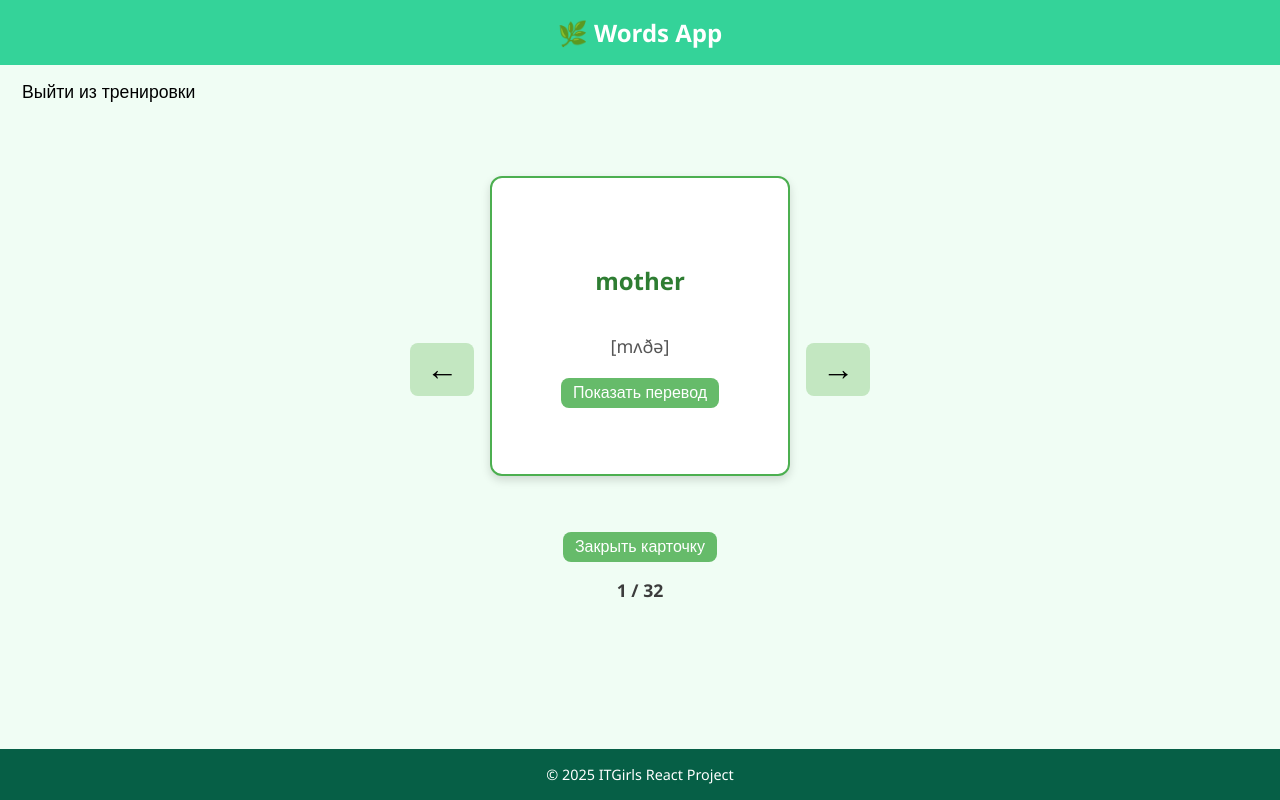
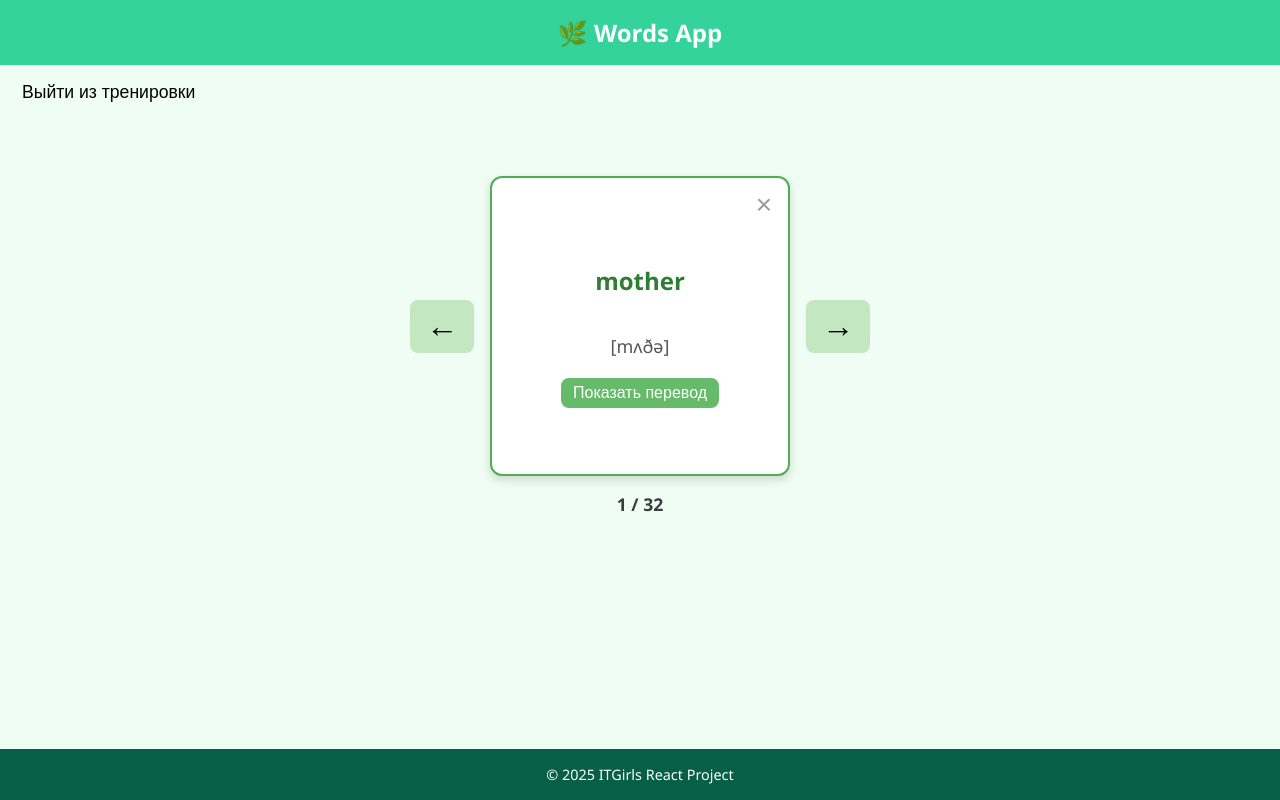
Before and after one commit to NerpaBosikom/words-app, a React (Vite) app: page / in a window 1280 px wide. Both pictures are taken after a click on the button "Начать тренировку". Built offline with nearby package versions, Linux system fonts and the light colour scheme.

Commit message:
Обновление: на карточку добавлен крестик закрытия карточки

```diff
--- a/src/components/WordCard.css
+++ b/src/components/WordCard.css
@@ -10,23 +10,24 @@
   width: 300px;
   height: 300px;
   perspective: 1000px;
+  cursor: pointer;
 }
-
-
 
 .card-container.flipped .card {
   transform: rotateY(180deg);
 }
+
 .card {
   width: 100%;
   height: 100%;
-  position: relative; /* добавим */
+  position: relative;
   transition: transform 0.8s;
   transform-style: preserve-3d;
 }
 
-.front, .back {
-  position: absolute; /* всё же тут безопасно */
+.front,
+.back {
+  position: absolute;
   top: 0;
   left: 0;
   width: 100%;
@@ -76,13 +77,20 @@
   cursor: pointer;
 }
 
-.close-btn {
-  margin-top: 56px;
-  padding: 6px 12px;
-  font-size: 16px;
-  background-color: #66bb6a;
-  color: white;
+.close-icon-btn {
+  position: absolute;
+  top: 10px;
+  right: 10px;
+  background: none;
   border: none;
-  border-radius: 8px;
+  font-size: 28px;
+  color: #999;
   cursor: pointer;
+  z-index: 3;
+  transition: color 0.2s ease, transform 0.2s ease;
 }
+
+.close-icon-btn:hover {
+  color: #2e7d32;
+  transform: scale(1.1);
+}
--- a/src/components/WordCard.jsx
+++ b/src/components/WordCard.jsx
@@ -2,34 +2,57 @@
 import React, { useState } from "react";
 import "./WordCard.css";
 
-const WordCard = ({ word: { english, transcription, russian }, onClose }) => {
+const WordCard = ({ word, onClose }) => {
+  const { english, transcription, russian } = word;
   const [flipped, setFlipped] = useState(false);
 
-  const handleFlip = () => {
-    setFlipped((prev) => !prev); // теперь переключается туда-сюда
+  const handleFlip = () => setFlipped(prev => !prev);
+
+  const handleClose = (e) => {
+    e.stopPropagation();
+    onClose?.();
   };
 
   return (
     <div className="card-wrapper">
-      <div className={`card-container ${flipped ? "flipped" : ""}`} onClick={handleFlip}>
+      <div
+        className={`card-container ${flipped ? "flipped" : ""}`}
+        onClick={handleFlip}
+      >
         <div className="card">
           <div className="front">
+            <button
+              className="close-icon-btn"
+              onClick={handleClose}
+              aria-label="Закрыть карточку"
+            >
+              &times;
+            </button>
             <h2 className="word">{english}</h2>
             <p className="transcription">{transcription}</p>
-            {!flipped && (
-              <button className="show-btn" onClick={(e) => { e.stopPropagation(); handleFlip(); }}>
-                Показать перевод
-              </button>
-            )}
+            <button
+              className="show-btn"
+              onClick={(e) => {
+                e.stopPropagation();
+                handleFlip();
+              }}
+            >
+              Показать перевод
+            </button>
           </div>
+
           <div className="back">
+            <button
+              className="close-icon-btn"
+              onClick={handleClose}
+              aria-label="Закрыть карточку"
+            >
+              &times;
+            </button>
             <p className="translation">{russian}</p>
           </div>
         </div>
       </div>
-      {onClose && (
-        <button className="close-btn" onClick={onClose}>Закрыть карточку</button>
-      )}
     </div>
   );
 };
```
